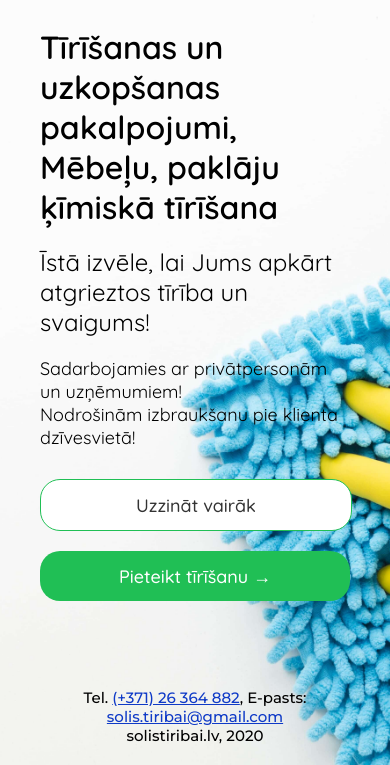
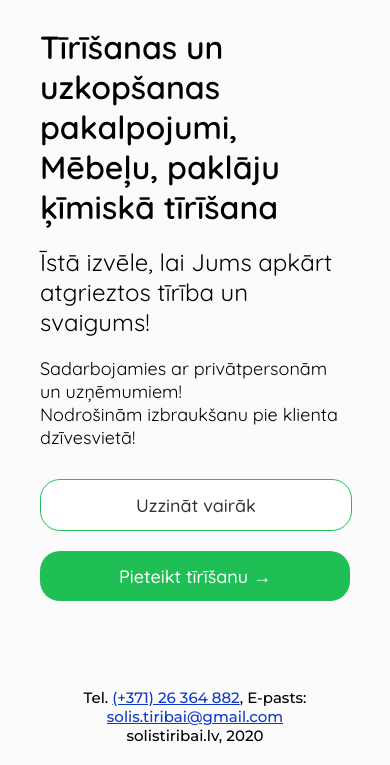
Before and after one commit to madzadev/solistiribai, a Gatsby site: page / in a window 390 px wide. Shown: the part 79-844 px from the top of the page. Built offline with nearby package versions, Linux system fonts and the light colour scheme; Gatsby itself is replaced by a stand-in of ours.

Commit message:
image display none on mobile

```diff
--- a/src/pages/index.js
+++ b/src/pages/index.js
@@ -7,21 +7,19 @@ import BackgroundImg from "./../images/444.jpg"
 import Layout from "./../components/layout"
 import "./index.scss"
 
-const bgColors = ["#FBFBFB", "#F0F0F0"]
-
 const HomePage = () => {
   // Img load check
-  const useProgressiveImage = src => {
-    const [sourceLoaded, setSourceLoaded] = useState(null)
+  // const useProgressiveImage = src => {
+  //   const [sourceLoaded, setSourceLoaded] = useState(null)
 
-    useEffect(() => {
-      const img = new Image()
-      img.src = src
-      img.onload = () => setSourceLoaded(src)
-    }, [src])
+  //   useEffect(() => {
+  //     const img = new Image()
+  //     img.src = src
+  //     img.onload = () => setSourceLoaded(src)
+  //   }, [src])
 
-    return sourceLoaded
-  }
+  //   return sourceLoaded
+  // }
 
   // Get screen width, to decide wether to show hero img
   const [width, setWidth] = useState(window.innerWidth)
@@ -33,15 +31,13 @@ const HomePage = () => {
     return () => window.removeEventListener("resize", updateDimensions)
   }, [])
 
-  console.log(width)
-
   return (
     <div
       className="hero-wrapper"
       style={{
         width: "100%",
-        backgroundColor: `${bgColors[0]}`,
-        backgroundImage: `url(${useProgressiveImage(BackgroundImg)})`,
+        backgroundColor: `#FBFBFB`,
+        backgroundImage: `url(${width > 540 ? BackgroundImg : ""})`,
         backgroundSize: "cover",
         backgroundPosition: "center",
         height: "100%",
@@ -75,10 +71,7 @@ const HomePage = () => {
               Nodrošinām izbraukšanu pie klienta dzīvesvietā!
             </p>
           </div>
-          <div className="hero-img-panel">
-            {/* <img src={image} className="hero-img" alt="img" /> */}
-            {/* <SlideShow /> */}
-          </div>
+          <div className="hero-img-panel"></div>
         </div>
         <Link to="/par-mums" className="hero-btn first">
           Uzzināt vairāk
```
